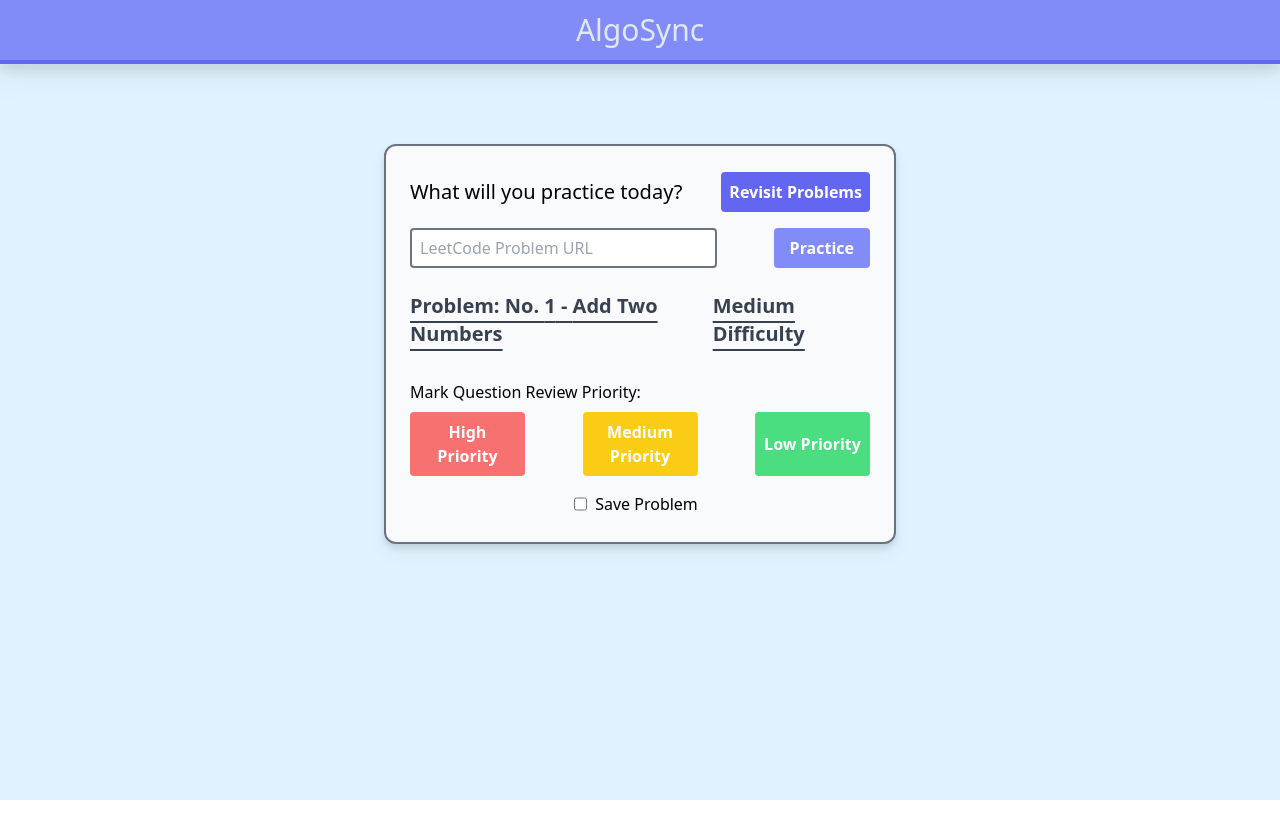
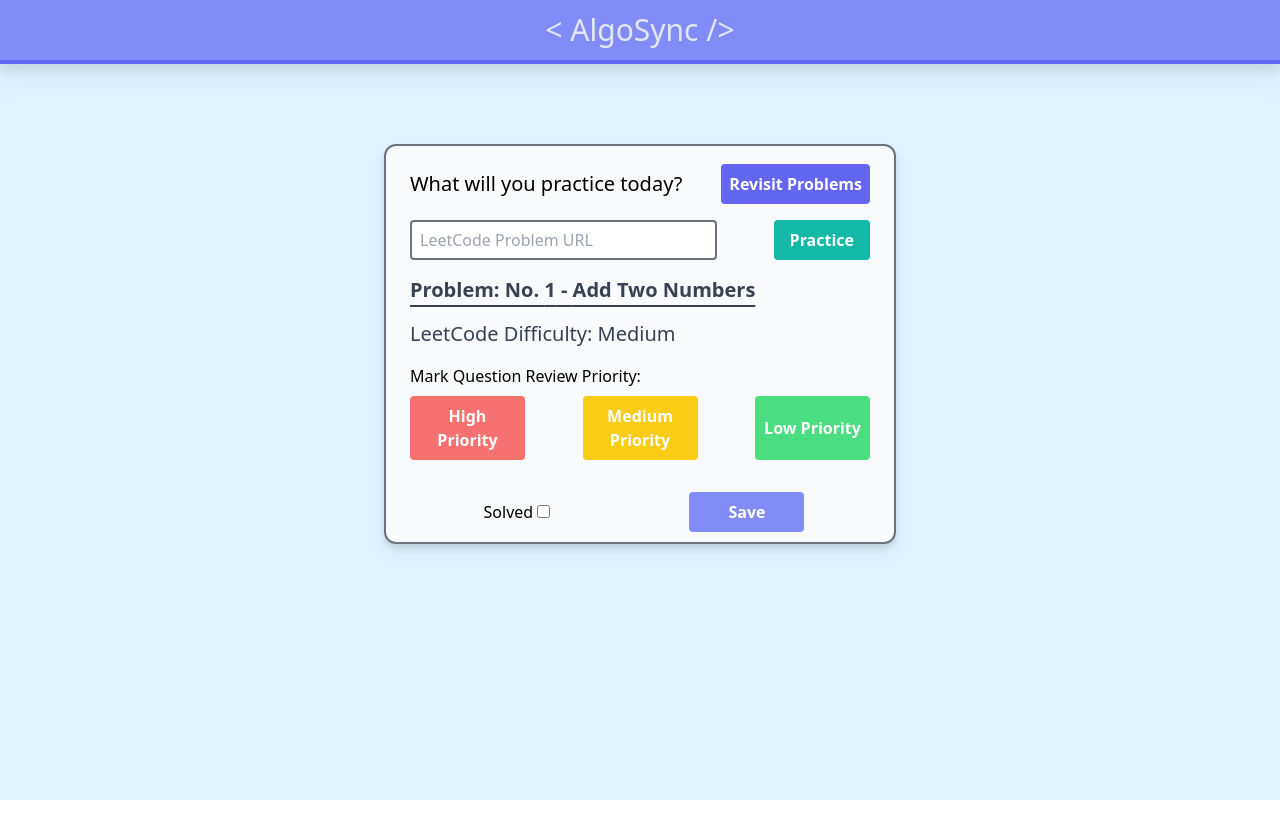
Before and after one commit to AlgoSync/algosync, a React app in the folder client/: page /app in a window 1280 px wide. Shown: the top 838 px of the page. Built offline with nearby package versions, Linux system fonts and the light colour scheme.

Commit message:
fixed difficulty setting

```diff
--- a/client/src/App.jsx
+++ b/client/src/App.jsx
@@ -9,7 +9,7 @@ const App = () => {
   return (
     <div className="h-screen bg-sky-100">
       <nav className="h-16 flex flex-col justify-around text-slate-200 bg-indigo-400 border-b-4 border-indigo-500 drop-shadow-xl">
-        <h1 className="flex text-3xl justify-center"> AlgoSync</h1>
+        <h1 className="flex text-3xl justify-center">{`< `} AlgoSync {` />`}</h1>
       </nav>
       <div className="h-screen flex flex-col justify-start mt-20">
         <BrowserRouter basename="/">
--- a/client/src/components/problemDisplay.jsx
+++ b/client/src/components/problemDisplay.jsx
@@ -92,18 +92,21 @@ export const ProblemDisplay = () => {
         />
         <button
           type="submit"
-          className="bg-indigo-400 hover:bg-indigo-600 text-white font-bold py-2 px-4 rounded"
+          className="bg-teal-500 hover:bg-teal-600 text-white font-bold py-2 px-4 rounded"
         >
           Practice
         </button>
       </form>
-      <div className="flex flex-row justify-center my-6 text-xl text-gray-700 font-semibold underline underline-offset-8">
-        Problem: No. {problem.question_id} - {problem.question_title}
-        <p>
+      <div className="flex flex-col justify-around h-24 text-xl text-gray-700">
+        <div className="font-semibold underline underline-offset-8 mt-2">
+          Problem: No. {problem.question_id} - {problem.question_title}
+        </div>
+        <div >
+          LeetCode Difficulty: {` `}
           {typeof problem.difficulty === "string"
             ? problem.difficulty
             : difficultyKey[problem.difficulty]}{" "}
-        </p>
+        </div>
       </div>
       {/* Section for problem tagging and submission */}
       <form onSubmit={handleProblemSubmit}>
@@ -140,17 +143,18 @@ export const ProblemDisplay = () => {
             Low Priority
           </button>
         </div>
-        <div className="flex flex-row justify-center">
-          <label className="flex flex-row justify-center">
+        <div className="flex flex-row justify-around mt-6">
+          <label className="flex flex-row justify-center my-2 p-2 items-center">
+            <p>Solved {' '}
             <input
               type="checkbox"
               checked={solved}
               onClick={() => markSolved(!solved)}
             />
+            </p>
           </label>
-          <button key="submitProblem" type="submit" className="my-2 p-2">
-            {" "}
-            Save Problem{" "}
+          <button key="submitProblem" type="submit" className="my-2 p-2 break-normal w-1/4 bg-indigo-400 hover:bg-indigo-600 text-white font-bold py-2 px-2 rounded">
+            Save
           </button>
         </div>
       </form>
--- a/client/src/helpers/keys.js
+++ b/client/src/helpers/keys.js
@@ -4,9 +4,9 @@ const priorityKey = {
   3: "High Priority",
 };
 const difficultyKey = {
-  1: "Easy Difficulty",
-  2: "Medium Difficulty",
-  3: "Hard Difficulty",
+  1: "Easy",
+  2: "Medium",
+  3: "Hard",
 };
 
 export { difficultyKey, priorityKey };
```
